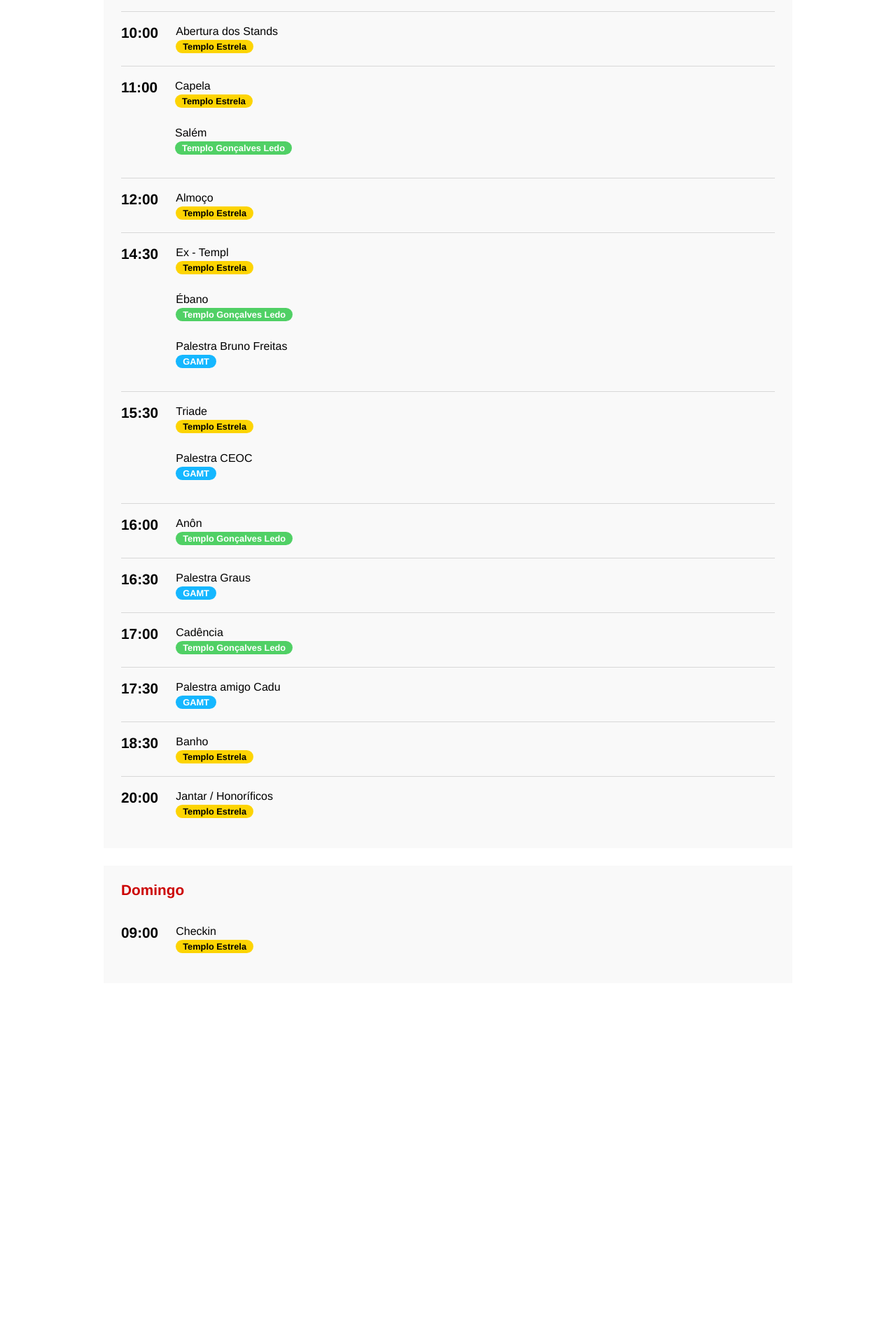
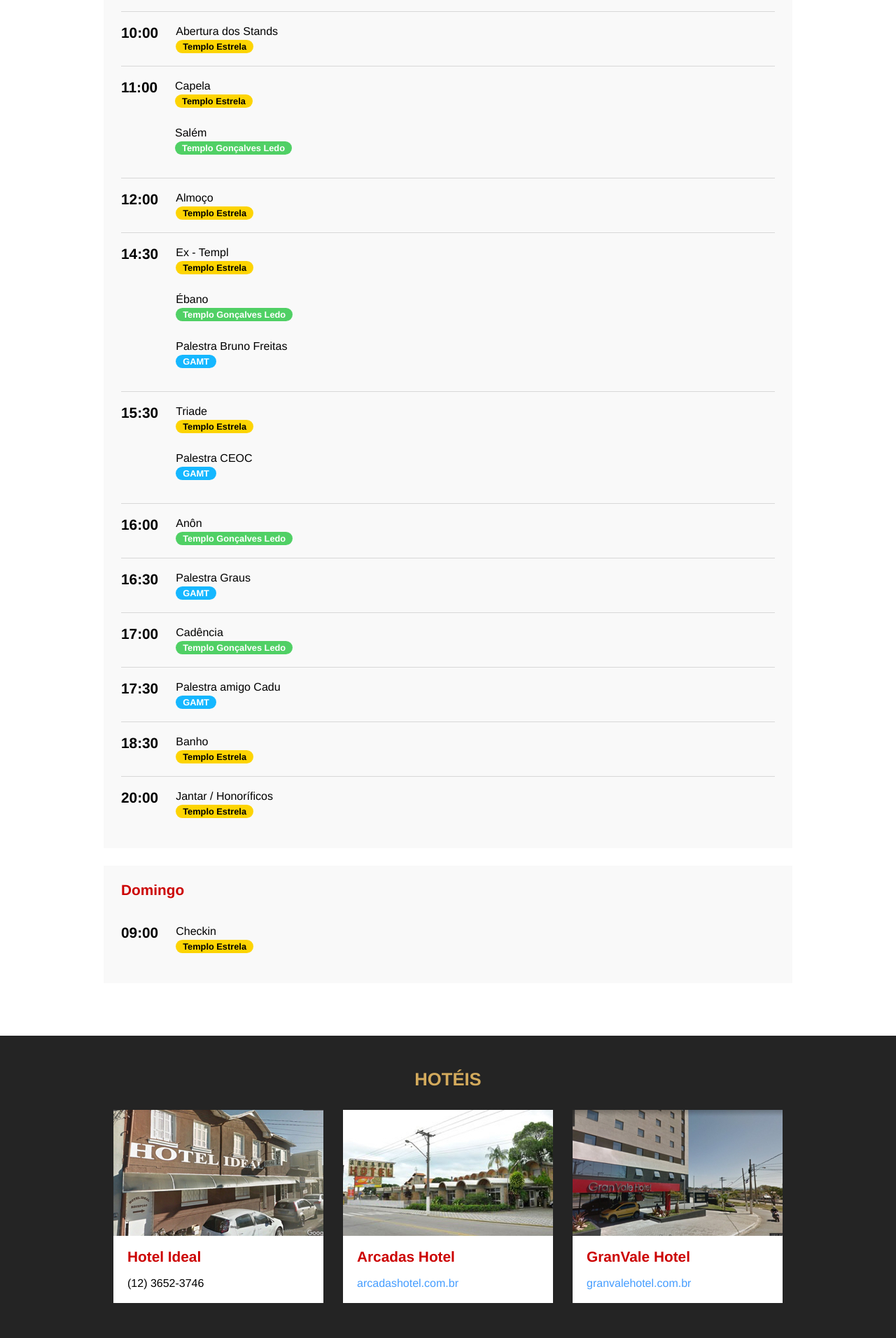
Before and after one commit to silviorodrigues/epoc19, a Jekyll site: the page built from index.md, in a window 1280 px wide. Shown: the part 1503-3415 px from the top of the page at 70% size. Built offline with Jekyll 4.4.1, drawn with Linux system fonts in a browser that asks for light colours; before the commit the page ends 2983 px from its top, so only the background shows below that.

Commit message:
Hotels section

```diff
--- /dev/null
+++ b/_data/hotels.json
@@ -0,0 +1,17 @@
+[
+  {
+    "image": "hotel-01.jpg",
+    "name": "Hotel Ideal",
+    "contact": "<span>(12) 3652-3746</span>"
+  },
+  {
+    "image": "hotel-02.jpg",
+    "name": "Arcadas Hotel",
+    "contact": "<a href='http://arcadashotel.com.br/' target='_blank'>arcadashotel.com.br</a>"
+  },
+  {
+    "image": "hotel-03.jpg",
+    "name": "GranVale Hotel",
+    "contact": "<a href='http://www.granvalehotel.com.br/' target='_blank'>granvalehotel.com.br</a>"
+  }
+]
--- a/_layouts/default.html
+++ b/_layouts/default.html
@@ -54,5 +54,22 @@
       {% endfor %}
     </div>
   </section>
+
+  <section class="hotels" id="hotels">
+    <div class="container">
+      <h2>Hotéis</h2>
+      <div class="hotels-list">
+        {% for hotel in site.data.hotels %}
+          <div class="hotel">
+            <img src="/assets/images/{{hotel.image}}" alt="Foto de {{hotel.name}}">
+            <div class="hotel__informations">
+              <p>{{hotel.name}}</p>
+              {{hotel.contact}}
+            </div>
+          </div>
+        {% endfor %}
+      </div>
+    </div>
+  </section>
 </body>
 </html>
--- /dev/null
+++ b/_sass/layout/hotels.sass
@@ -0,0 +1,33 @@
+.hotels
+  background-color: $gray-dark
+
+.hotels-list
+  display: flex
+  justify-content: space-around
+
+
+  .hotel
+    display: flex
+    flex-direction: column
+
+    &__informations
+      background-color: $white
+      padding: 20px
+
+      p
+        color: $red
+        font-weight: bold
+        font-size: 1.3em
+        margin-bottom: 20px
+
+      a
+        text-decoration: none
+        color: $blue
+
+@media screen and (max-width: 1024px)
+  .hotels-list
+    flex-direction: column
+    align-items: center
+
+    .hotel
+      margin-bottom: 30px
--- a/assets/style.sass
+++ b/assets/style.sass
@@ -9,3 +9,4 @@
 @import 'layout/home'
 @import 'layout/nav'
 @import 'layout/schedule'
+@import 'layout/hotels'
```
